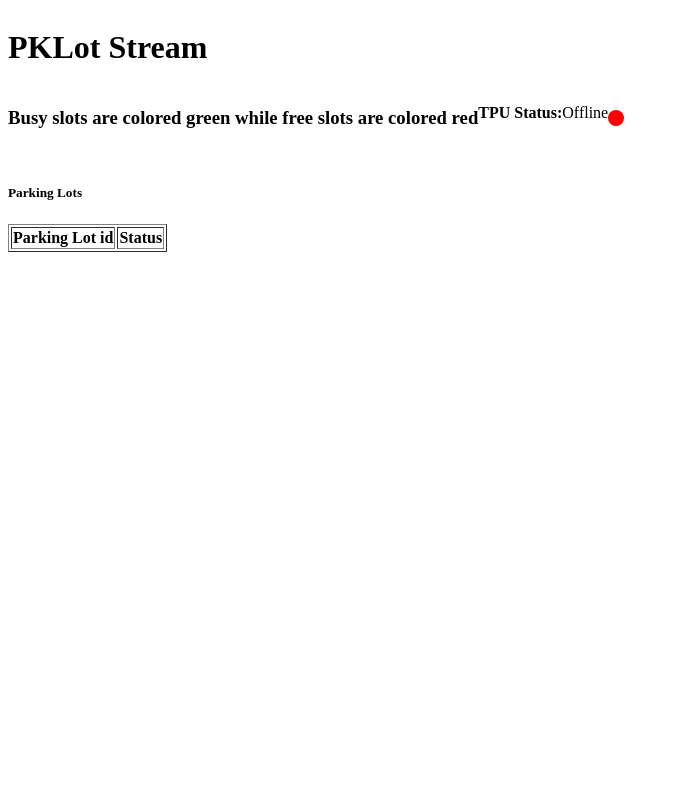
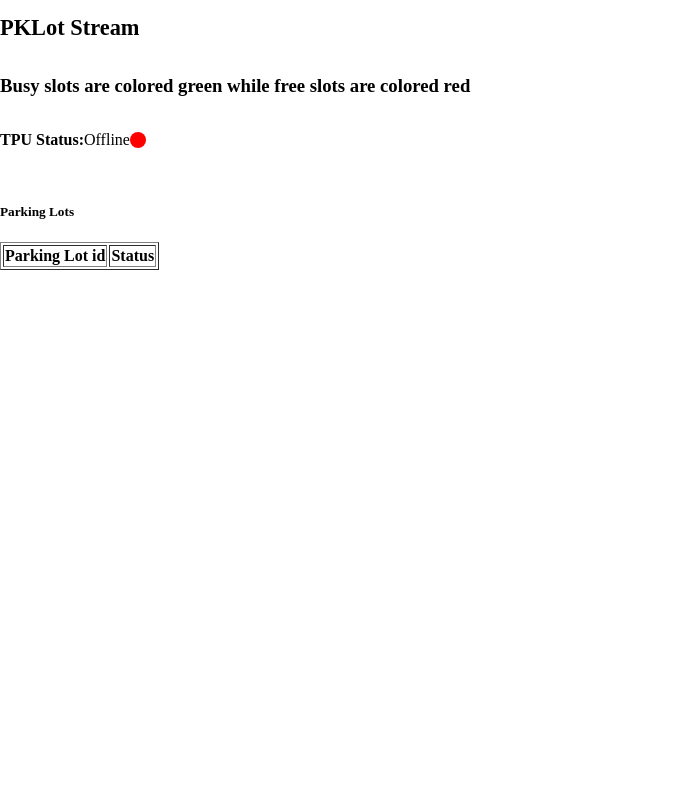
Before and after one commit to Viggyz/parkingheroku, a Flask app: page / in a window 1280 px wide. Shown: the whole page, without its empty margins (0-687 px from the left). Run offline with Flask 2, Linux system fonts and the light colour scheme; lists and menus that the app fills with data are empty; some libraries are stand-ins or nearby versions.

Commit message:
added color text

```diff
--- a/templates/index.html
+++ b/templates/index.html
@@ -9,6 +9,58 @@
     <meta name="description" content="" />
     <meta name="author" content="" />
     <title>Test webserver</title>
+    <style>
+      * {
+        box-sizing: border-box;
+      }
+      html,
+      body {
+        min-height: 100%;
+        background: #fff;
+        color: #000;
+      }
+      /* sets the body height of the browser, so that backgrounds and div heights work correctly. Color and background will almost certainly be altered; they are just placeholders */
+
+      body {
+        font-size: 1rem;
+        text-rendering: optimizeLegibility;
+      }
+      /* sets the base font size for the document; turns on kerning pairs and ligatures */
+
+      body,
+      ul,
+      ol,
+      dl {
+        margin: 0;
+      }
+      article,
+      aside,
+      audio,
+      footer,
+      header,
+      nav,
+      section,
+      video {
+        display: block;
+      }
+
+      /* ensures that older browsers will display HTML5 elements correctly */
+
+      h1 {
+        font-size: 1.4rem;
+      }
+      /* begins to set up font sizes relative to base rem – h1 has been used as an example */
+
+      p {
+        -ms-word-break: break-all;
+        word-break: break-all;
+        word-break: break-word;
+        -moz-hyphens: auto;
+        -webkit-hyphens: auto;
+        -ms-hyphens: auto;
+        hyphens: auto;
+      }
+    </style>
     <!-- <script src="/socket.io/socket.io.js"></script> -->
     <script
       src="https://cdnjs.cloudflare.com/ajax/libs/socket.io/4.3.2/socket.io.js"
@@ -20,8 +72,8 @@
   <body>
     <div style="display: flex; margin: 0 auto; flex-direction: column">
       <h1>PKLot Stream</h1>
+      <h3>Busy slots are colored green while free slots are colored red</h3>
       <div style="display: flex; flex-direction: row; -ms-flex-align: baseline">
-        <h3>Busy slots are colored green while free slots are colored red</h3>
         <p><strong>TPU Status:</strong></p>
         <p id="tpu-status">Offline</p>
         <div
```
